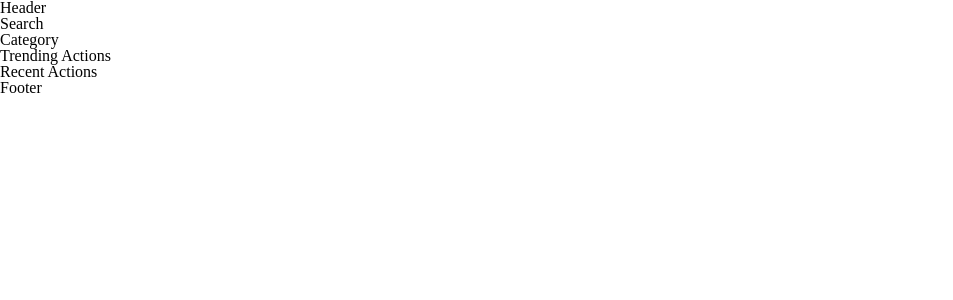
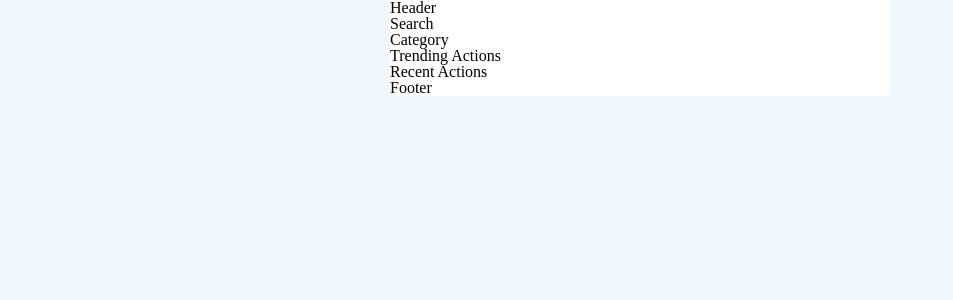
Before and after one commit to purplecode-team/purplecode-team3-client, a React (Create React App) app: page / in a window 1280 px wide. Shown: the top 300 px of the page, without its empty margins (0-953 px from the left). Built offline with nearby package versions, Linux system fonts and the light colour scheme.

Commit message:
add: 메인 페이지에 Basic Template 추가

```diff
--- a/package.json
+++ b/package.json
@@ -6,10 +6,12 @@
     "@testing-library/jest-dom": "^5.11.9",
     "@testing-library/react": "^11.2.5",
     "@testing-library/user-event": "^12.7.1",
+    "@types/styled-components": "^5.1.7",
     "react": "^17.0.1",
     "react-dom": "^17.0.1",
     "react-router-dom": "^5.2.0",
     "react-scripts": "4.0.2",
+    "styled-components": "^5.2.1",
     "typescript": "^4.1.5",
     "web-vitals": "^1.1.0"
   },
--- a/src/App.tsx
+++ b/src/App.tsx
@@ -1,12 +1,14 @@
-import React from 'react';
-import { BrowserRouter as Router, Switch, Route } from 'react-router-dom';
-import './App.css';
-import Main from './pages/Main';
+import React from "react";
+import { BrowserRouter as Router, Switch, Route } from "react-router-dom";
+import "./App.css";
+import { GlobalStyle } from "./containers/common/GlobalStyle";
+import Main from "./pages/Main";
 
 function App() {
   return (
     <Router>
       <div className="App">
+        <GlobalStyle />
         <Switch>
           <Route exact path="/" component={Main} />
         </Switch>
--- /dev/null
+++ b/src/containers/common/BasicTemplate/index.tsx
@@ -0,0 +1,16 @@
+import React from "react";
+import * as S from './style';
+
+interface Props {
+  children: React.ReactNode
+}
+
+function BasicTemplate({ children }: Props) {
+  return (
+    <S.Container>
+      {children}
+    </S.Container>
+  );
+}
+
+export default BasicTemplate;
--- /dev/null
+++ b/src/containers/common/BasicTemplate/style.ts
@@ -0,0 +1,10 @@
+import styled from "styled-components";
+import media from "../../../lib/util/media";
+
+export const Container = styled.div`
+  background-color: white;
+  @media (max-width: ${media.mobileL}px) {
+    width: 100%;
+  }
+  width: 500px;
+`;
--- /dev/null
+++ b/src/containers/common/GlobalStyle.ts
@@ -0,0 +1,9 @@
+import { createGlobalStyle } from "styled-components";
+
+export const GlobalStyle = createGlobalStyle`
+  body {
+    background-color: aliceblue;
+    display: grid;
+    place-items: center;
+  }
+`;
--- /dev/null
+++ b/src/lib/util/media.ts
@@ -0,0 +1,12 @@
+const media = {
+  mobileS: 320,
+  mobileM: 380,
+  mobileL: 480,
+  tablet: 768,
+  laptop: 1024,
+  laptopM: 1200,
+  laptopL: 1440,
+  desktop: 1920,
+};
+
+export default media;
--- a/src/pages/Main.tsx
+++ b/src/pages/Main.tsx
@@ -1,21 +1,22 @@
-import React from 'react';
-import Header from '../containers/main/Header';
-import Search from '../containers/main/Search';
-import Category from '../containers/main/Category';
-import TrendingActions from '../containers/TrendingActions';
-import RecentActions from '../containers/main/RecentActions';
-import Footer from '../containers/main/Footer';
+import React from "react";
+import BasicTemplate from "../containers/common/BasicTemplate";
+import Header from "../containers/main/Header";
+import Search from "../containers/main/Search";
+import Category from "../containers/main/Category";
+import TrendingActions from "../containers/TrendingActions";
+import RecentActions from "../containers/main/RecentActions";
+import Footer from "../containers/main/Footer";
 
 function Main() {
   return (
-    <>
+    <BasicTemplate>
       <Header />
       <Search />
       <Category />
       <TrendingActions />
       <RecentActions />
       <Footer />
-    </>
+    </BasicTemplate>
   );
 }
 
--- /dev/null
+++ b/src/react-app-env.d.ts
@@ -0,0 +1 @@
+/// <reference types="react-scripts" />
```
Also changed, not shown: 1 other file (tests, documents, lock files or other folders).
